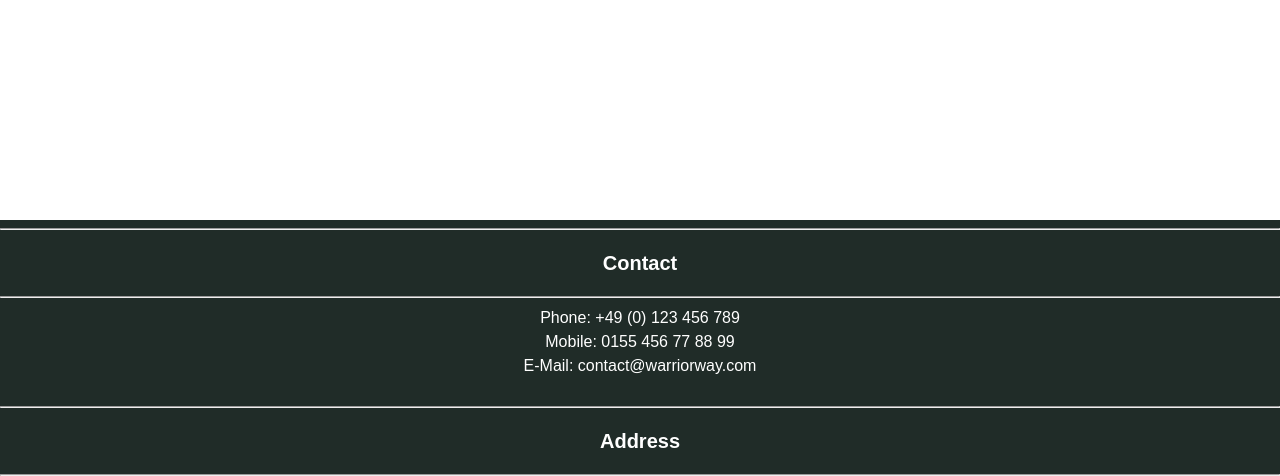
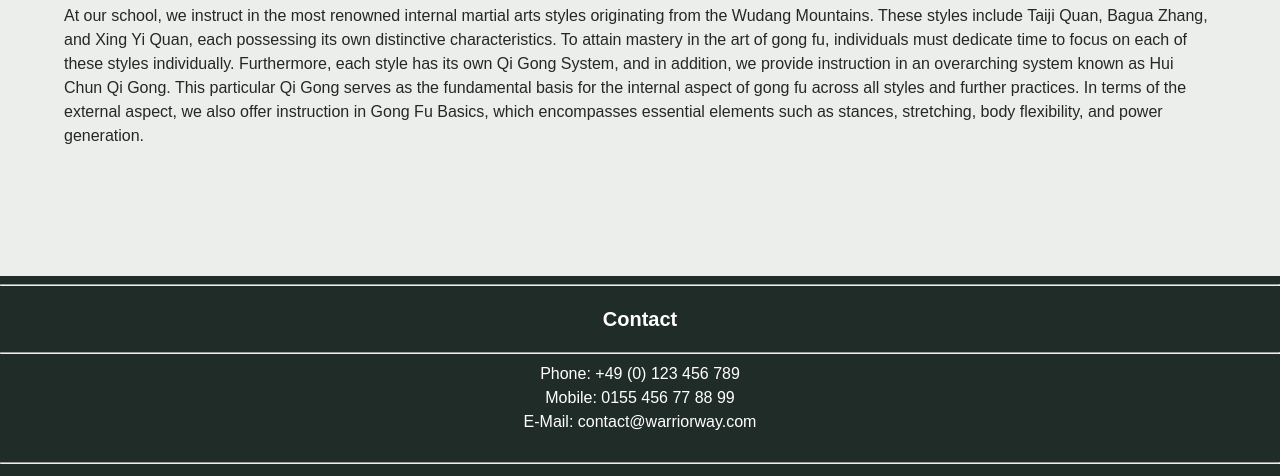
Before and after one commit to pbrdys/way-of-the-warrior, a plain HTML site: page training.html in a window 1280 px wide. Shown: the part 731-1207 px from the top of the page. Drawn offline with Linux system fonts and the light colour scheme.

Commit message:
Added: Training - Intro Section

```diff
--- a/training.html
+++ b/training.html
@@ -30,6 +30,22 @@
             <h1>Training</h1>
             <h2></h2>
         </section>
+        <!-- INTRO TRAINING -->
+        <section class="intro-section">
+            <div class="d-flex">
+                <div class="flex-item">
+                    <h2><span class="border-left-accent">Kung Fu Styles</h2>
+                    <p> At our school, we instruct in the most renowned internal martial arts styles originating from the Wudang Mountains.
+                        These styles include Taiji Quan, Bagua Zhang, and Xing Yi Quan, each possessing its own distinctive characteristics.
+                        To attain mastery in the art of gong fu, individuals must dedicate time to focus on each of these styles individually.
+                        Furthermore, each style has its own Qi Gong System, and in addition, we provide instruction in an overarching system known as
+                        Hui Chun Qi Gong. This particular Qi Gong serves as the fundamental basis for the internal aspect of gong fu across all styles
+                        and further practices. In terms of the external aspect, we also offer instruction in Gong Fu Basics, which encompasses
+                        essential elements such as stances, stretching, body flexibility, and power generation.
+                    </p>
+                </div>
+            </div>
+        </section>
     </main>
     <!-- FOOTER -->
     <footer>
```
